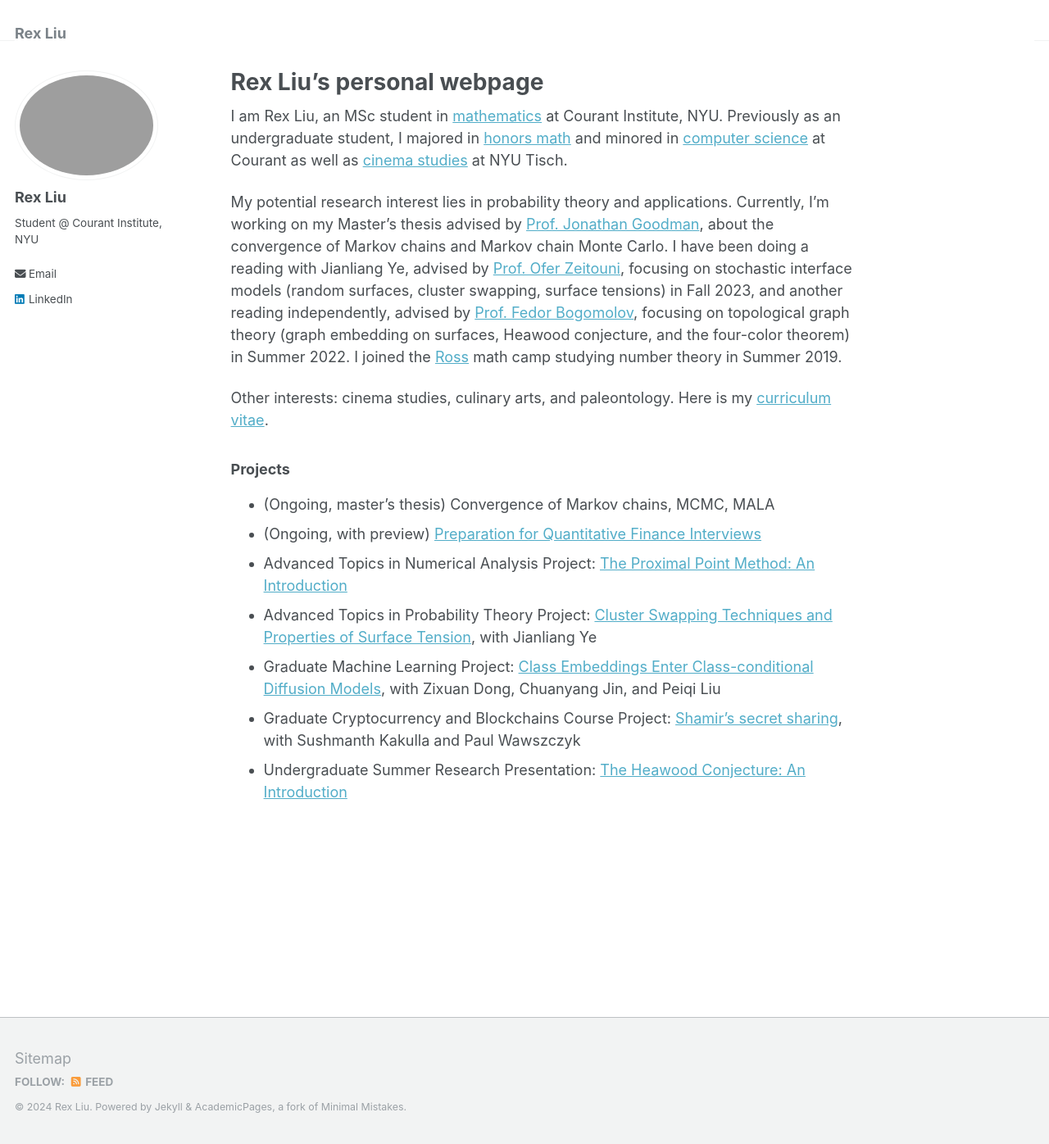
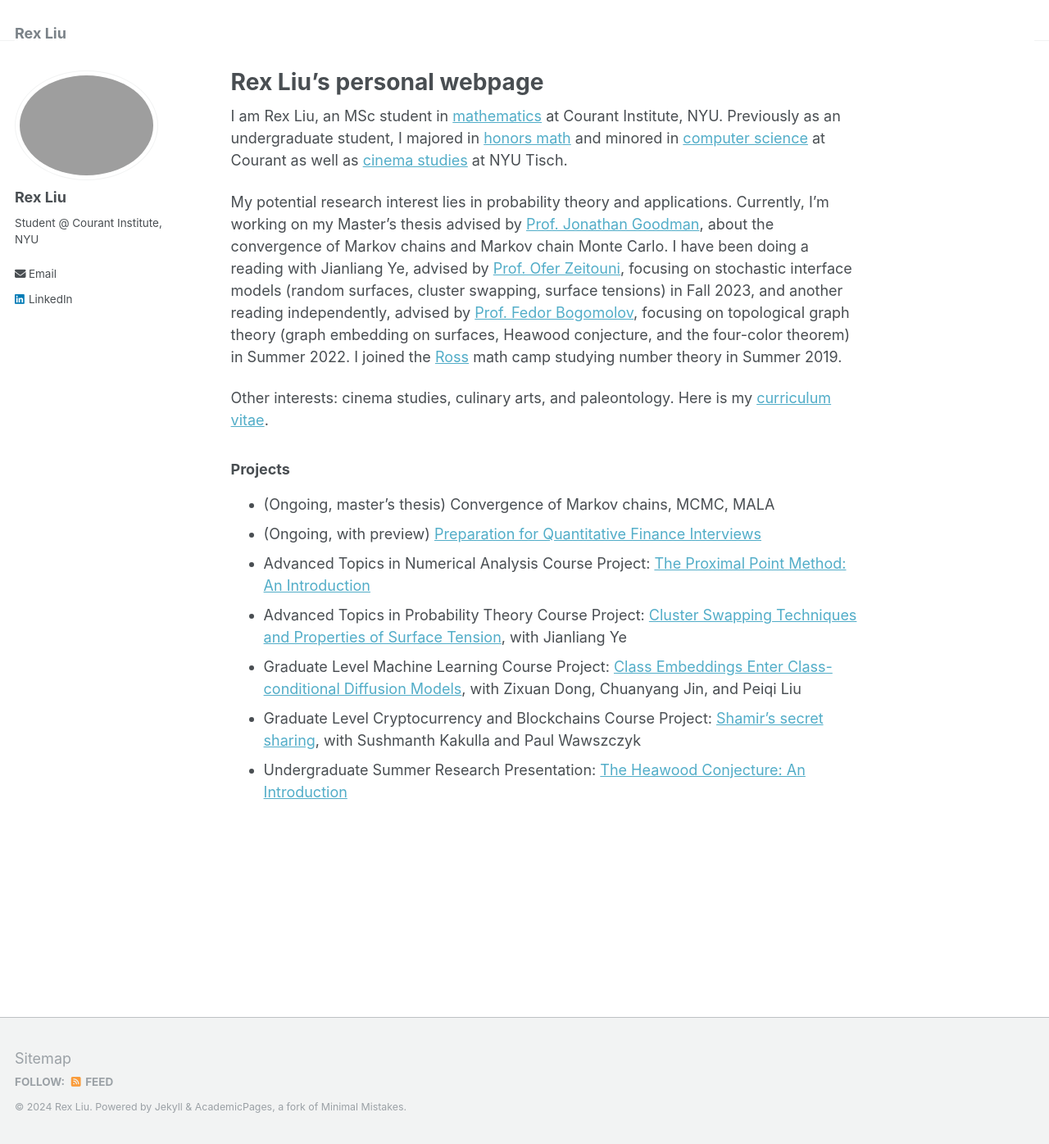
Before and after one commit to RexLiu9/rexliu9.github.io, a Jekyll site: the page built from _pages/about.md, in a window 1280 px wide and 1396 px high. Shown: the whole window at 82% size. Built offline with Jekyll 4.4.1, drawn with Linux system fonts in a browser that asks for light colours.

Commit message:
Update about.md

```diff
--- a/_pages/about.md
+++ b/_pages/about.md
@@ -16,8 +16,8 @@ Other interests: cinema studies, culinary arts, and paleontology. Here is my [cu
 ### Projects
 + (Ongoing, master's thesis) Convergence of Markov chains, MCMC, MALA
 + (Ongoing, with preview) [Preparation for Quantitative Finance Interviews](https://rexliu9.github.io/files/Quant_Interview_Prep_prev.pdf)
-+ Advanced Topics in Numerical Analysis Project: [The Proximal Point Method: An Introduction](https://rexliu9.github.io/files/Cvx_Proximal_Point_methods.pdf)
-+ Advanced Topics in Probability Theory Project: [Cluster Swapping Techniques and Properties of Surface Tension](https://rexliu9.github.io/files/Properties_of_Surface_Tension.pdf), with Jianliang Ye
-+ Graduate Machine Learning Project: [Class Embeddings Enter Class-conditional Diffusion Models](https://rexliu9.github.io/files/ceec_diffusion.pdf), with Zixuan Dong, Chuanyang Jin, and Peiqi Liu
-+ Graduate Cryptocurrency and Blockchains Course Project: [Shamir’s secret sharing](https://rexliu9.github.io/files/Shamir’s_secret_sharing.pdf), with Sushmanth Kakulla and Paul Wawszczyk
++ Advanced Topics in Numerical Analysis Course Project: [The Proximal Point Method: An Introduction](https://rexliu9.github.io/files/Cvx_Proximal_Point_methods.pdf)
++ Advanced Topics in Probability Theory Course Project: [Cluster Swapping Techniques and Properties of Surface Tension](https://rexliu9.github.io/files/Properties_of_Surface_Tension.pdf), with Jianliang Ye
++ Graduate Level Machine Learning Course Project: [Class Embeddings Enter Class-conditional Diffusion Models](https://rexliu9.github.io/files/ceec_diffusion.pdf), with Zixuan Dong, Chuanyang Jin, and Peiqi Liu
++ Graduate Level Cryptocurrency and Blockchains Course Project: [Shamir’s secret sharing](https://rexliu9.github.io/files/Shamir’s_secret_sharing.pdf), with Sushmanth Kakulla and Paul Wawszczyk
 + Undergraduate Summer Research Presentation: [The Heawood Conjecture: An Introduction](https://rexliu9.github.io/files/sure_slides.pdf)
```
